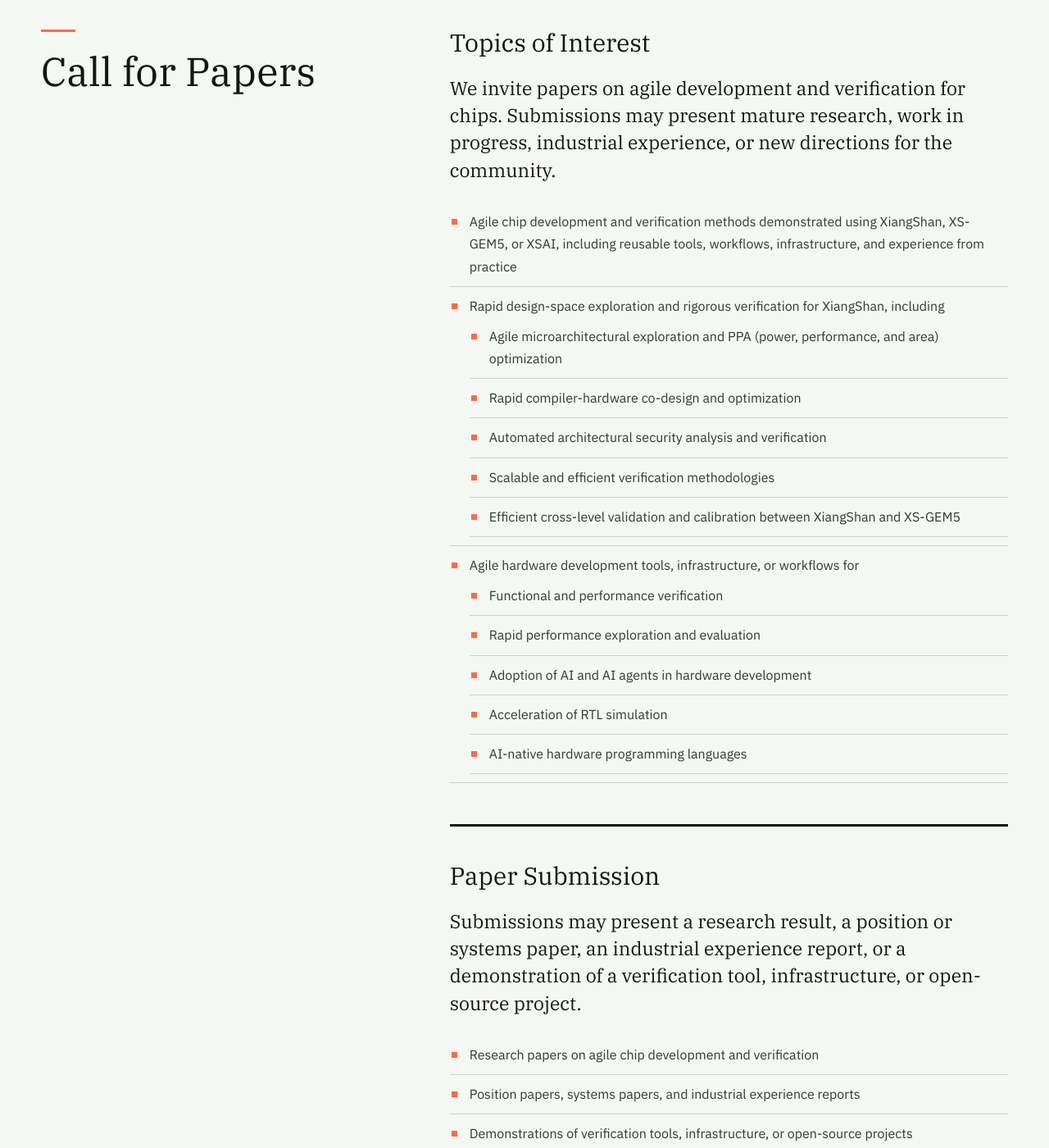
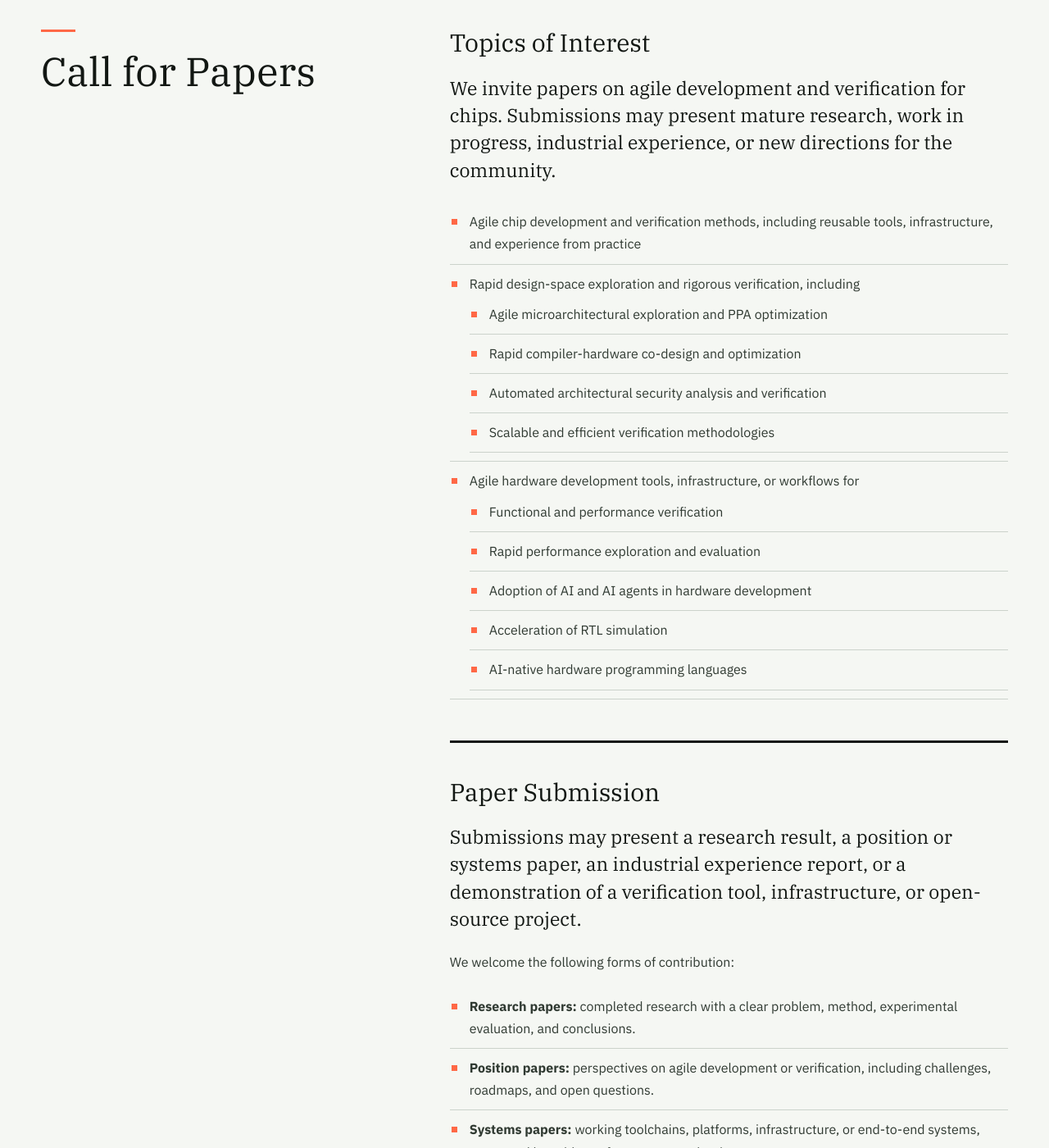
Before and after one commit to OpenXiangShan/workshop, a Jekyll site: the page built from index.md, in a window 1280 px wide and 1400 px high, scrolled down 1346 px. Shown: the whole window at 82% size. Built offline with Jekyll 4.4.1, drawn with Linux system fonts in a browser that asks for light colours.

Commit message:
update topic of interest

```diff
--- a/index.md
+++ b/index.md
@@ -49,14 +49,13 @@ description: Call for papers for the 1st Workshop on Agile Development and Verif
         <h3 id="topics-of-interest">Topics of Interest</h3>
         <p>We invite papers on agile development and verification for chips. Submissions may present mature research, work in progress, industrial experience, or new directions for the community.</p>
         <ul>
-          <li>Agile chip development and verification methods demonstrated using XiangShan, XS-GEM5, or XSAI, including reusable tools, workflows, infrastructure, and experience from practice</li>
-          <li>Rapid design-space exploration and rigorous verification for XiangShan, including
+          <li>Agile chip development and verification methods, including reusable tools, infrastructure, and experience from practice</li>
+          <li>Rapid design-space exploration and rigorous verification, including
             <ul>
-              <li>Agile microarchitectural exploration and PPA (power, performance, and area) optimization</li>
+              <li>Agile microarchitectural exploration and PPA optimization</li>
               <li>Rapid compiler-hardware co-design and optimization</li>
               <li>Automated architectural security analysis and verification</li>
               <li>Scalable and efficient verification methodologies</li>
-              <li>Efficient cross-level validation and calibration between XiangShan and XS-GEM5</li>
             </ul>
           </li>
           <li>Agile hardware development tools, infrastructure, or workflows for
@@ -74,11 +73,6 @@ description: Call for papers for the 1st Workshop on Agile Development and Verif
       <section class="cfp-subsection" aria-labelledby="paper-submission">
         <h3 id="paper-submission">Paper Submission</h3>
         <p>Submissions may present a research result, a position or systems paper, an industrial experience report, or a demonstration of a verification tool, infrastructure, or open-source project.</p>
-        <ul>
-          {% for type in workshop.contribution_types %}
-            <li>{{ type }}</li>
-          {% endfor %}
-        </ul>
         <p>We welcome the following forms of contribution:</p>
         <ul>
           <li><strong>Research papers:</strong> completed research with a clear problem, method, experimental evaluation, and conclusions.</li>
```
